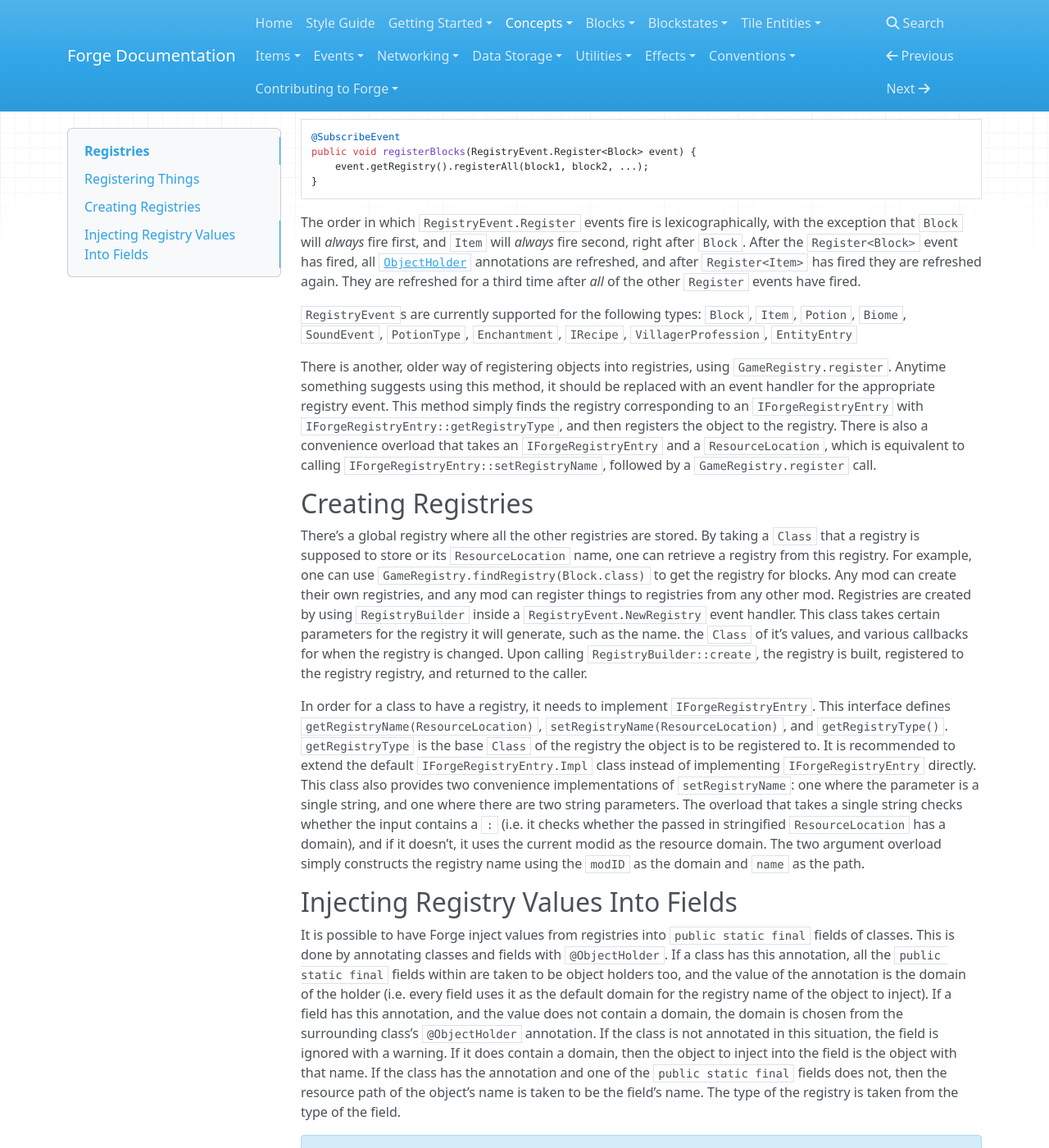
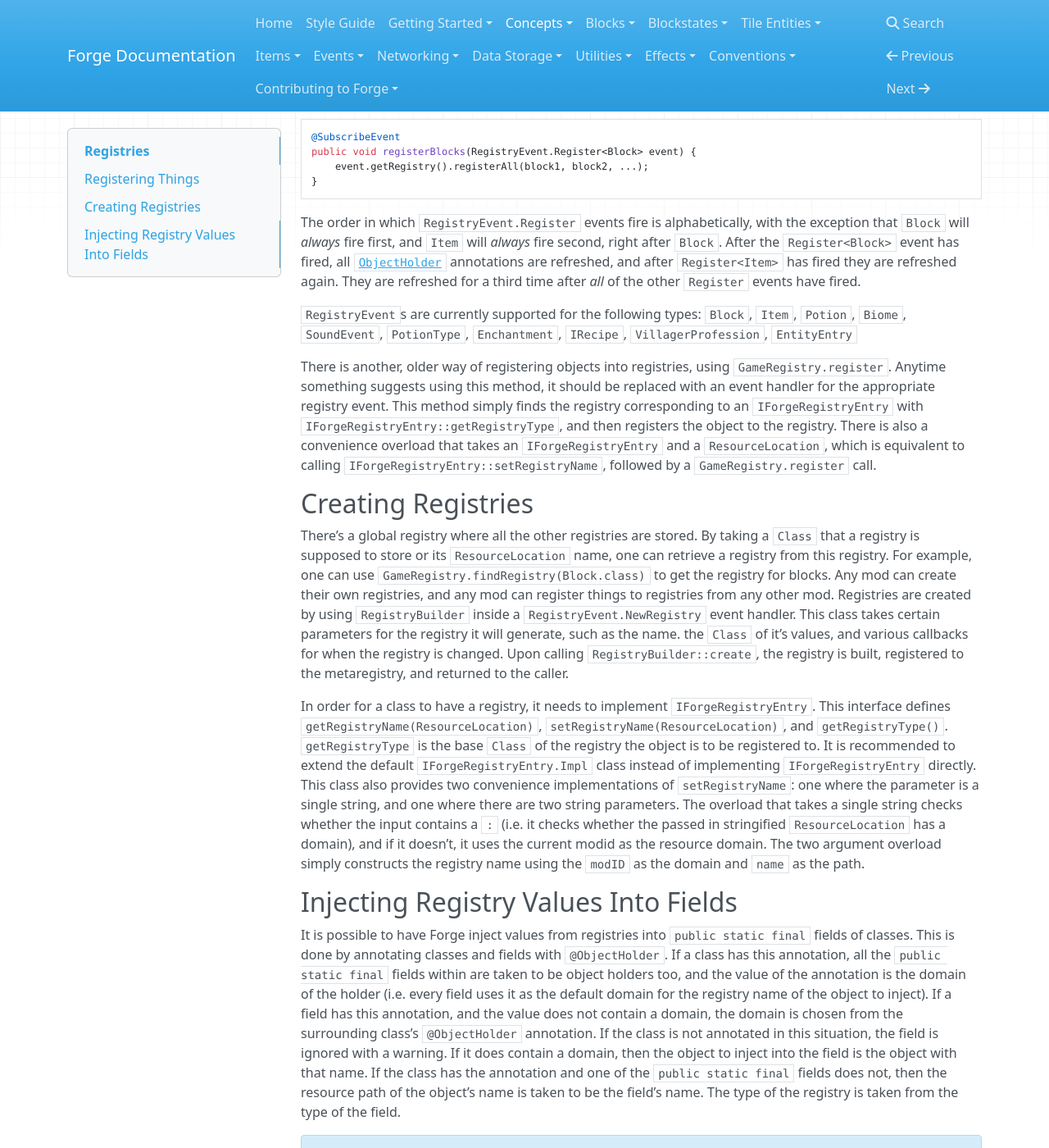
Before and after one commit to MinecraftForge/Documentation, an MkDocs documentation site: the page built from docs/concepts/registries.md, in a window 1280 px wide and 1400 px high, scrolled down 620 px. Shown: the whole window at 82% size. Built offline with MkDocs 1.6.1, drawn with Linux system fonts in a browser that asks for light colours; nearby versions of some CDN libraries; old or Windows-style settings are respelled for this version of MkDocs.

Commit message:
Made requested changes

````diff
--- a/docs/concepts/registries.md
+++ b/docs/concepts/registries.md
@@ -17,7 +17,7 @@ public void registerBlocks(RegistryEvent.Register<Block> event) {
 }
 ```
 
-The order in which `RegistryEvent.Register` events fire is lexicographically, with the exception that `Block` will *always* fire first, and `Item` will *always* fire second, right after `Block`. After the `Register<Block>` event has fired, all [`ObjectHolder`][ObjectHolder] annotations are refreshed, and after `Register<Item>` has fired they are refreshed again. They are refreshed for a third time after *all* of the other `Register` events have fired.
+The order in which `RegistryEvent.Register` events fire is alphabetically, with the exception that `Block` will *always* fire first, and `Item` will *always* fire second, right after `Block`. After the `Register<Block>` event has fired, all [`ObjectHolder`][ObjectHolder] annotations are refreshed, and after `Register<Item>` has fired they are refreshed again. They are refreshed for a third time after *all* of the other `Register` events have fired.
 
 `RegistryEvent`s are currently supported for the following types: `Block`, `Item`, `Potion`, `Biome`, `SoundEvent`, `PotionType`, `Enchantment`, `IRecipe`, `VillagerProfession`, `EntityEntry`
 
@@ -26,7 +26,7 @@ There is another, older way of registering objects into registries, using `GameR
 Creating Registries
 -------------------
 
-There's a global registry where all the other registries are stored. By taking a `Class` that a registry is supposed to store or its `ResourceLocation` name, one can retrieve a registry from this registry. For example, one can use `GameRegistry.findRegistry(Block.class)` to get the registry for blocks. Any mod can create their own registries, and any mod can register things to registries from any other mod. Registries are created by using `RegistryBuilder` inside a `RegistryEvent.NewRegistry` event handler. This class takes certain parameters for the registry it will generate, such as the name. the `Class` of it's values, and various callbacks for when the registry is changed. Upon calling `RegistryBuilder::create`, the registry is built, registered to the registry registry, and returned to the caller.
+There's a global registry where all the other registries are stored. By taking a `Class` that a registry is supposed to store or its `ResourceLocation` name, one can retrieve a registry from this registry. For example, one can use `GameRegistry.findRegistry(Block.class)` to get the registry for blocks. Any mod can create their own registries, and any mod can register things to registries from any other mod. Registries are created by using `RegistryBuilder` inside a `RegistryEvent.NewRegistry` event handler. This class takes certain parameters for the registry it will generate, such as the name. the `Class` of it's values, and various callbacks for when the registry is changed. Upon calling `RegistryBuilder::create`, the registry is built, registered to the metaregistry, and returned to the caller.
 
 In order for a class to have a registry, it needs to implement `IForgeRegistryEntry`. This interface defines `getRegistryName(ResourceLocation)`, `setRegistryName(ResourceLocation)`, and `getRegistryType()`. `getRegistryType` is the base `Class` of the registry the object is to be registered to. It is recommended to extend the default `IForgeRegistryEntry.Impl` class instead of implementing `IForgeRegistryEntry` directly. This class also provides two convenience implementations of `setRegistryName`: one where the parameter is a single string, and one where there are two string parameters. The overload that takes a single string checks whether the input contains a `:` (i.e. it checks whether the passed in stringified `ResourceLocation` has a domain), and if it doesn't, it uses the current modid as the resource domain. The two argument overload simply constructs the registry name using the `modID` as the domain and `name` as the path.
 
````
